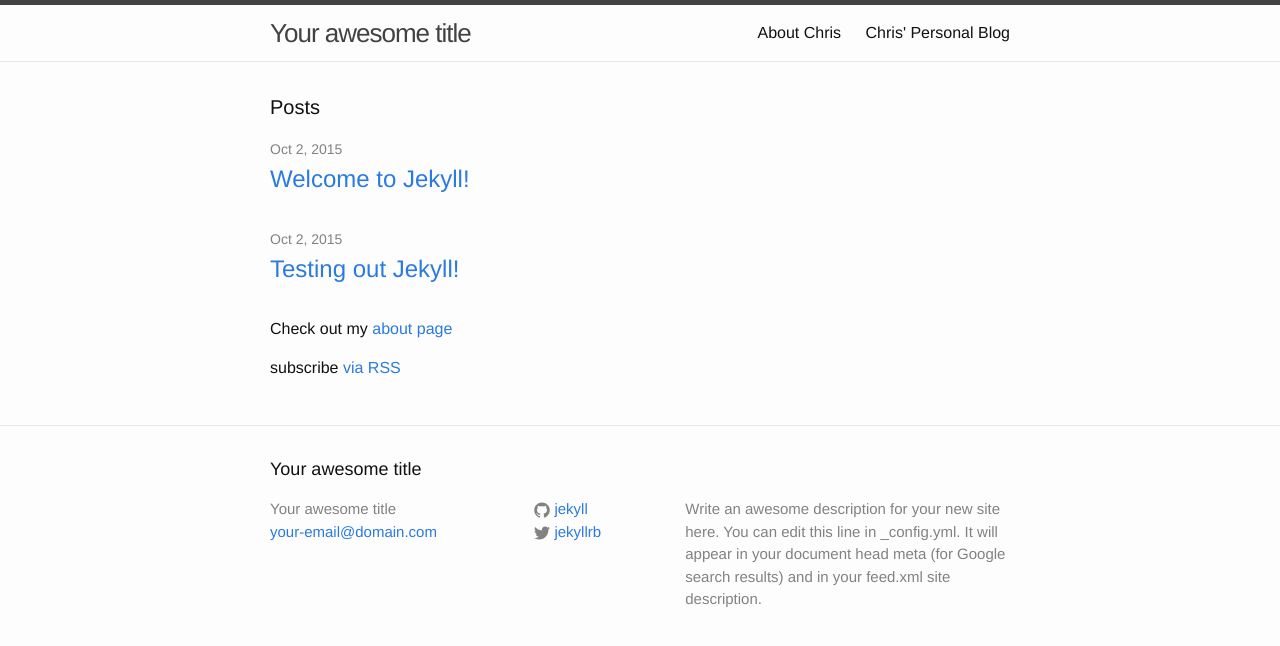
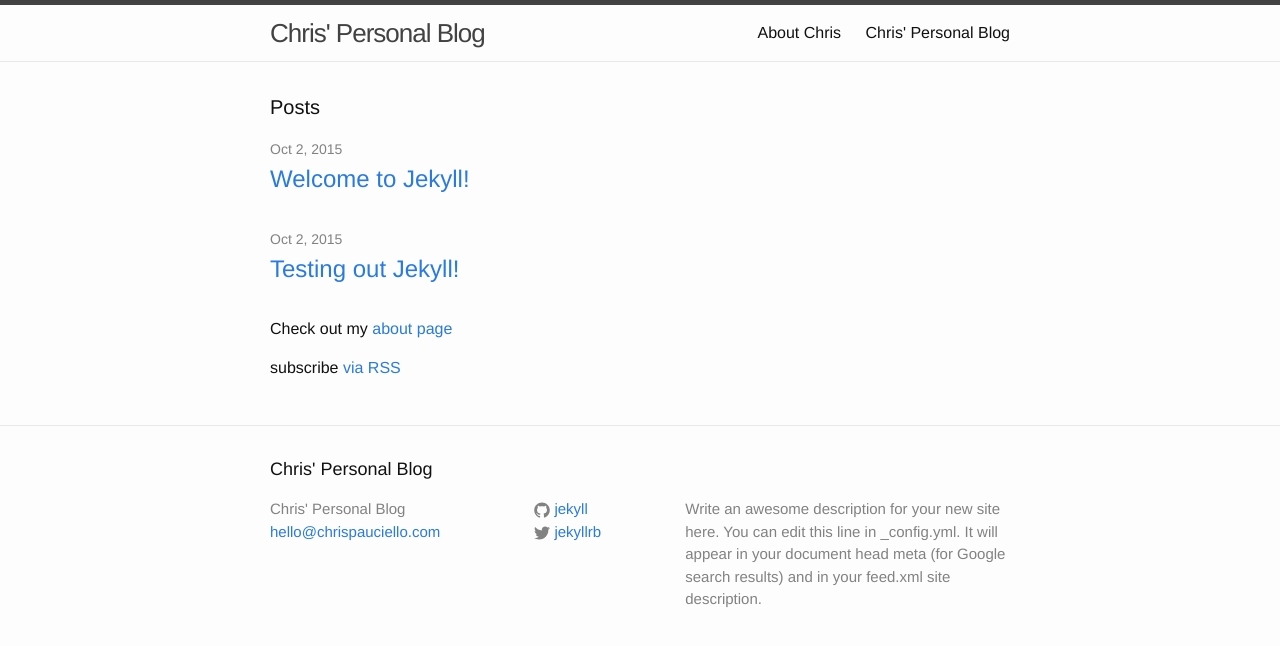
Before and after one commit to chrispauciello/chrispauciello.github.io, a Jekyll site: the page built from index.html, in a window 1280 px wide. Shown: the top 646 px of the page. Built offline with Jekyll 4.4.1, drawn with Linux system fonts in a browser that asks for light colours.

Commit message:
Add pretty permalinks to _config

```diff
--- a/_config.yml
+++ b/_config.yml
@@ -1,12 +1,13 @@
 # Site settings
-title: Your awesome title
-email: your-email@domain.com
+title: Chris' Personal Blog
+email: hello@chrispauciello.com
 description: > # this means to ignore newlines until "baseurl:"
   Write an awesome description for your new site here. You can edit this
   line in _config.yml. It will appear in your document head meta (for
   Google search results) and in your feed.xml site description.
 baseurl: "" # the subpath of your site, e.g. /blog/
 url: "http://yourdomain.com" # the base hostname & protocol for your site
+permalink: pretty
 twitter_username: jekyllrb
 github_username:  jekyll
 
--- a/index.html
+++ b/index.html
@@ -19,7 +19,7 @@
     {% endfor %}
   </ul>
 
-  <p>Check out my <a href="/about.html">about page</a></p>
+  <p>Check out my <a href="/about">about page</a></p>
   <p class="rss-subscribe">subscribe <a href="{{ "/feed.xml" | prepend: site.baseurl }}">via RSS</a></p>
 
 </div>
```
Also changed, not shown: _posts/2015-10-02-testing-out-jekyll.md (+1 -0 lines).
